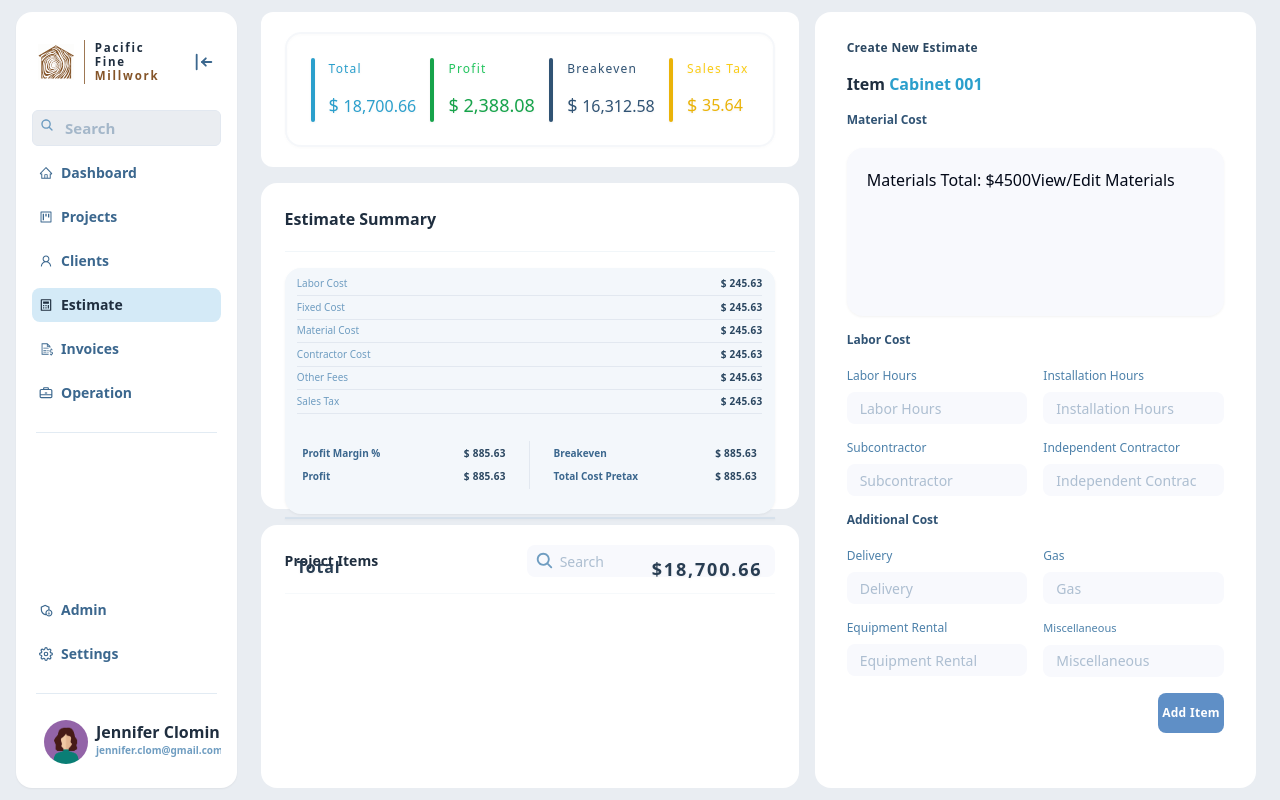
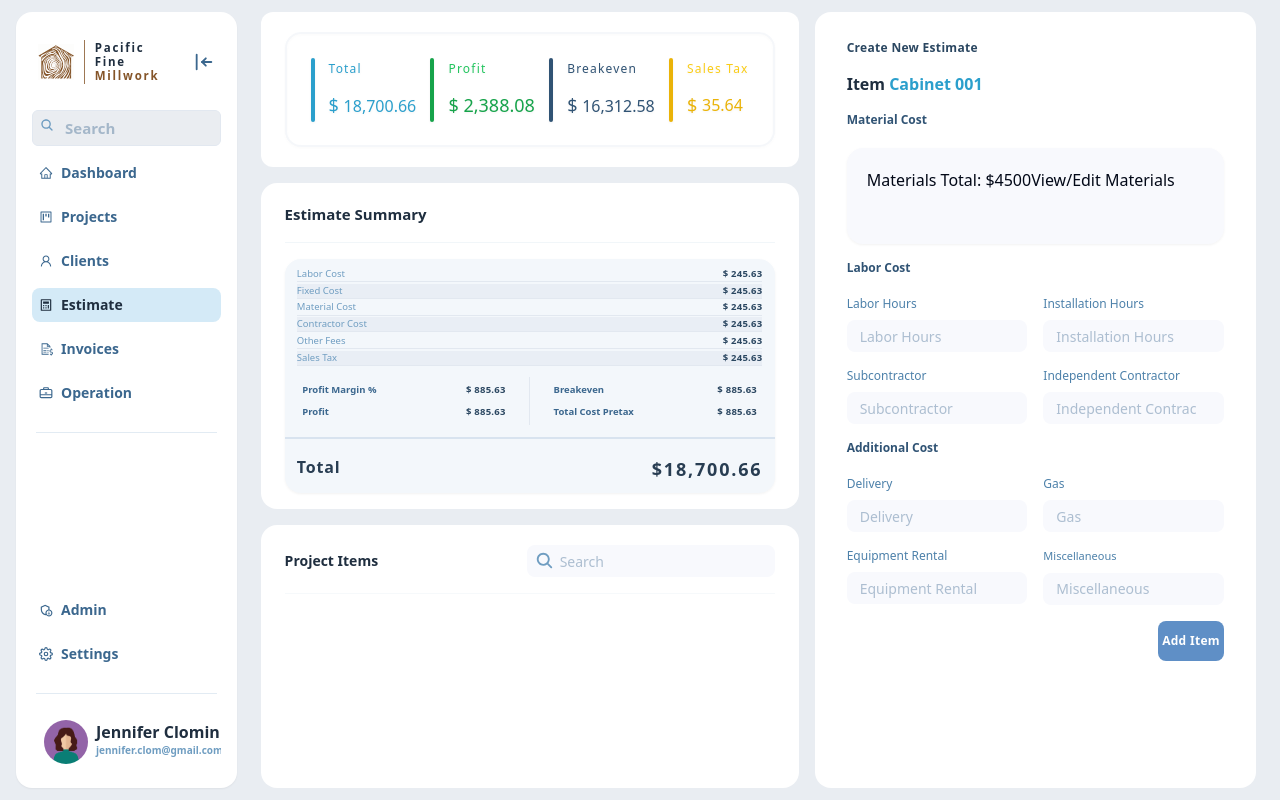
Before and after one commit to asojonih08/business_ops_app, a Next.js app: page /estimate in a window 1280 px wide. Built offline with nearby package versions, Linux system fonts and the light colour scheme.

Commit message:
Added save button to add material form

```diff
--- a/app/estimate/columns.tsx
+++ b/app/estimate/columns.tsx
@@ -79,9 +79,11 @@ function EditableCell({
     const isQuantity = column.id === "quantity";
 
     if (isQuantity || isRate) {
+
       const quantity = isQuantity
         ? Number(value === "" ? 0 : value)
         : row.getValue("quantity");
+
       const rate = isRate
         ? Number(value === "" ? 0 : value)
         : row.getValue("rate");
--- a/app/estimate/data-table.tsx
+++ b/app/estimate/data-table.tsx
@@ -47,7 +47,7 @@ export function DataTable() {
   });
 
   return (
-    <Table>
+    <Table className="border-b">
       <TableHeader>
         {table.getHeaderGroups().map((headerGroup) => (
           <TableRow className="h-12" key={headerGroup.id}>
--- a/app/estimate/page.tsx
+++ b/app/estimate/page.tsx
@@ -34,17 +34,17 @@ export default function Page() {
 
         <div className="px-6 py-5 2xl:px-8 2xl:py-8 rounded-2xl h-[42%] bg-white flex flex-col gap-4 2xl:gap-6">
           <div className="flex items-center">
-            <h1 className="text-base 2xl:text-[22px] font-bold text-textColor-base">
+            <h1 className="text-[15px] 2xl:text-[22px] font-bold text-textColor-base">
               Estimate Summary
             </h1>
-            <span className="h-8 2xl:h-6"></span>
+            <span className="h-5 2xl:h-6"></span>
           </div>
 
           <Separator className="w-full h-[1.3px] 2xl:h-[2px] mx-auto bg-textColor-300/15" />
 
-          <div className="text-[10px] 2xl:text-[13px] rounded-2xl bg-accent-50 drop-shadow-sm w-full h-[86%] py-2 pb-5 2xl:py-6 2xl:pb-10">
-            {summaryLabels_1.map((label) => (
-              <div key={label} className="w-[95%] mx-auto">
+          <div className="text-[9.5px] 2xl:text-[13px] rounded-2xl bg-accent-50 drop-shadow-sm w-full h-[82%] py-2 pb-5 2xl:py-6 2xl:pb-10">
+            {summaryLabels_1.map((label, index) => (
+              <div key={label} className={`${index % 2 === 1 ? "bg-textColor-100" : ""} w-[95%] mx-auto mb-0.5`}>
                 <span className="flex justify-between">
                   <span className="text-textColor-400 font-medium">
                     {label}
@@ -53,10 +53,10 @@ export default function Page() {
                     $ 245.63
                   </span>
                 </span>
-                <Separator className="w-full h-[0.5px] my-1" />
+                <Separator className="w-full h-[0.5px]" />
               </div>
             ))}
-            <div className="flex items-center w-[95%] justify-between mx-auto my-7">
+            <div className="flex items-center w-[95%] justify-between mx-auto my-3">
               <div className="flex flex-col items-center w-[46%]">
                 {summaryLabels_2.map(
                   (label, index) =>
@@ -97,7 +97,7 @@ export default function Page() {
               </div>
             </div>
             <Separator className="w-full h-[1.5px] 2xl:h-[2px] bg-textColor-200/70 bg-opacity-10" />
-            <span className="flex w-[95%] justify-between mx-auto mt-9">
+            <span className="flex w-[95%] justify-between mx-auto mt-4">
               <span className="text-base 2xl:text-xl text-textColor-900 font-bold tracking-wider">
                 Total
               </span>
--- a/components/AddMaterialsForm.tsx
+++ b/components/AddMaterialsForm.tsx
@@ -5,7 +5,7 @@ import { DataTable } from "@/app/estimate/data-table";
 import React from "react";
 import { Separator } from "./ui/separator";
 import { Button } from "./ui/button";
-import { FiPlus } from "react-icons/fi";
+import { FiPlus, FiSave } from "react-icons/fi";
 import {
   Select,
   SelectContent,
@@ -14,6 +14,7 @@ import {
   SelectValue,
 } from "./ui/select";
 import { useMaterials } from "./MaterialsContext";
+import { IoIosSave } from "react-icons/io";
 
 const initialMaterialsState: Material = {
   num: 1,
@@ -45,8 +46,8 @@ export default function AddMaterialsForm() {
   );
 
   return (
-    <div className="flex flex-col gap-4">
-      <div className="rounded-md border-b-[3px] border-textColor-300/50">
+    <div className="flex flex-col gap-4 h-[100vh]">
+      <div className="bg-textColor-50/40 border-b-[3px] border-textColor-300/50 h-[40%] max-h-[40%] overflow-y-scroll">
         <DataTable />
       </div>
       <span className="flex justify-between items-start mt-3 gap-8">
@@ -95,6 +96,11 @@ export default function AddMaterialsForm() {
           <span className="">$850.00</span>
         </div>
       </span>
+      <span className="mt-6 flex items-center justify-end">
+        <Button className="roundded-sm bg-accent-base text-white text-base font-semibold tracking-wide duration-150 shadow-md
+        hover:bg-accent-700">
+          <div className="flex items-center gap-1"><IoIosSave size={15} /><span>Save</span></div>
+      </Button></span>
     </div>
   );
 }
--- a/components/CreateEstimate.tsx
+++ b/components/CreateEstimate.tsx
@@ -33,7 +33,7 @@ export default function CreateEstimate() {
         <h2 className="text-xs 2xl:text-base font-bold text-textColor-700 mb-5">
           Material Cost
         </h2>
-        <div className="bg-[#F8F9FD] w-full h-[21vh] rounded-2xl drop-shadow-sm p-5 flec flex-col items-center justify-center">
+        <div className="bg-[#F8F9FD] w-full h-[12vh] rounded-2xl drop-shadow-sm p-5 flec flex-col items-center justify-center">
           <Dialog>
             <DialogTrigger>
               <span>Materials Total: $4500</span>
```
